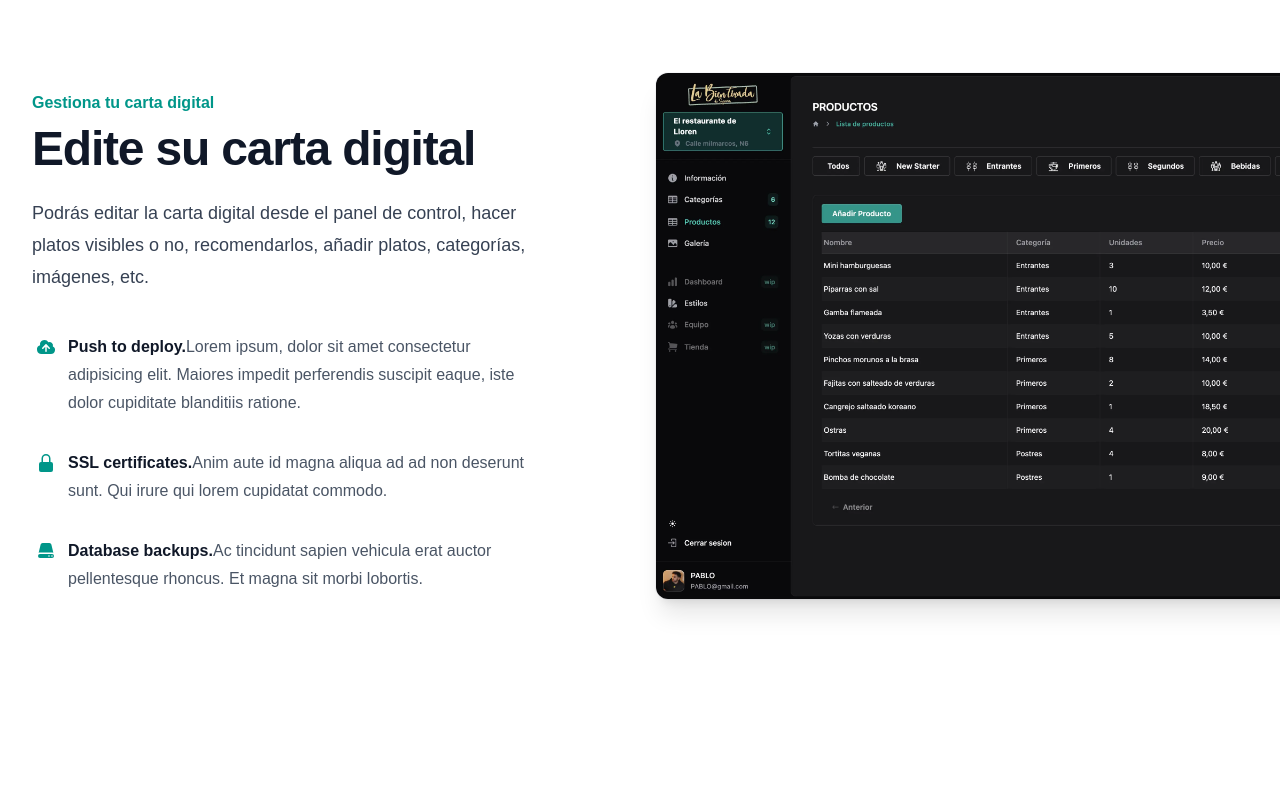
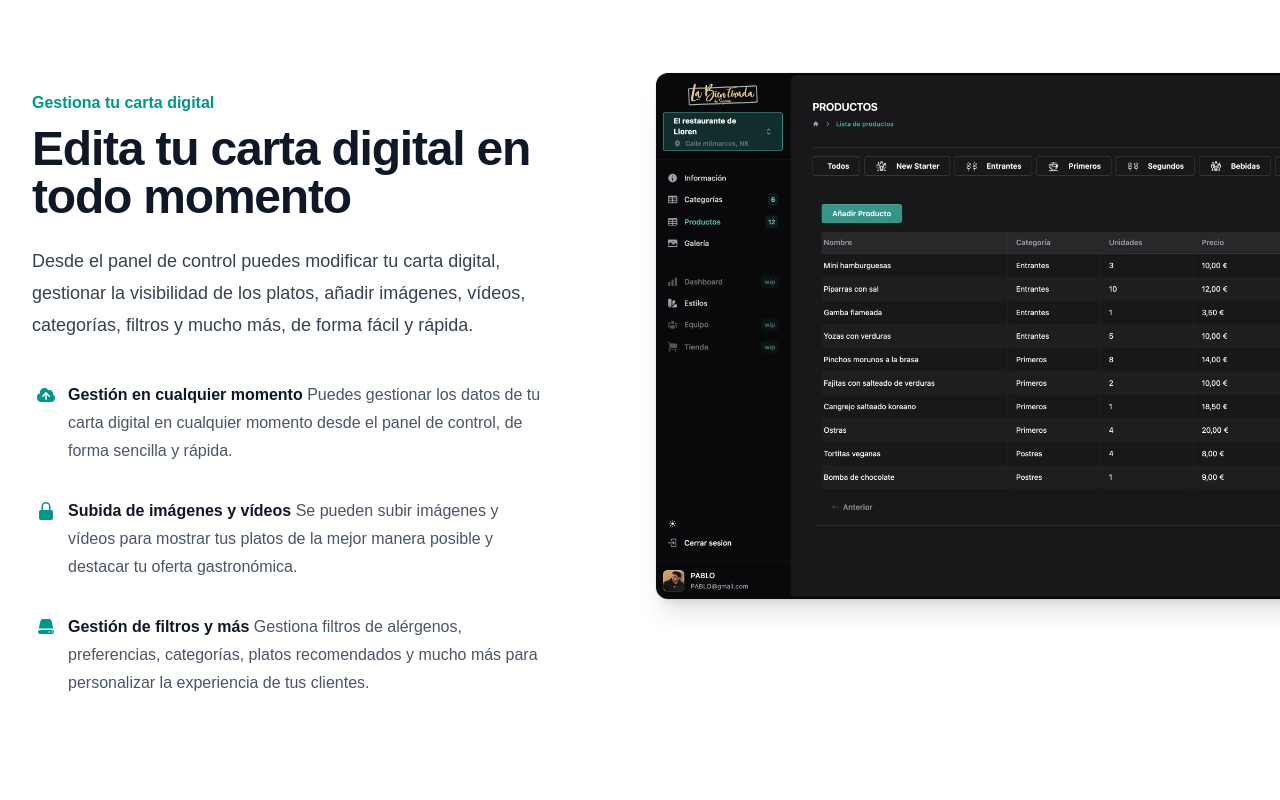
Before and after one commit to Allorentee/landing-mv, a Next.js app: page / in a window 1280 px wide. Shown: the part 1160-1960 px from the top of the page. Built offline with nearby package versions, Linux system fonts and the light colour scheme.

Commit message:
Agregar nuevas secciones de preguntas frecuentes y estadísticas, renombrar importaciones y actualizar descripciones en la sección de características del backoffice. Mejorar la estructura de la página principal con la inclusión de la sección de llamada a la acción.

```diff
--- a/src/app/page.tsx
+++ b/src/app/page.tsx
@@ -1,11 +1,12 @@
 import BackofficeFeaturesSection from "@/sections/backoffice-features";
-import CallToActionSection from "@/sections/CallToAction";
+import CallToActionSection from "@/sections/call-to-action";
 import Header from "@/sections/header";
 import HeroSection from "@/sections/hero";
 import PricingSection from "@/sections/pricing";
 import ContactUsSection from "@/sections/contact-us";
 import ContentSection from "@/sections/content";
 import Footer from "@/sections/footer";
+import FaqsSection from "@/sections/faqs";
 
 export default function Home() {
   return (
@@ -17,6 +18,7 @@ export default function Home() {
       <CallToActionSection />
       <PricingSection />
       <ContactUsSection />
+      <FaqsSection />
       <Footer />
     </>
   );
--- a/src/sections/backoffice-features.tsx
+++ b/src/sections/backoffice-features.tsx
@@ -6,21 +6,21 @@ import {
 
 const features = [
   {
-    name: "Push to deploy.",
+    name: "Gestión en cualquier momento",
     description:
-      "Lorem ipsum, dolor sit amet consectetur adipisicing elit. Maiores impedit perferendis suscipit eaque, iste dolor cupiditate blanditiis ratione.",
+      "Puedes gestionar los datos de tu carta digital en cualquier momento desde el panel de control, de forma sencilla y rápida.",
     icon: CloudArrowUpIcon,
   },
   {
-    name: "SSL certificates.",
+    name: "Subida de imágenes y vídeos",
     description:
-      "Anim aute id magna aliqua ad ad non deserunt sunt. Qui irure qui lorem cupidatat commodo.",
+      "Se pueden subir imágenes y vídeos para mostrar tus platos de la mejor manera posible y destacar tu oferta gastronómica.",
     icon: LockClosedIcon,
   },
   {
-    name: "Database backups.",
+    name: "Gestión de filtros y más",
     description:
-      "Ac tincidunt sapien vehicula erat auctor pellentesque rhoncus. Et magna sit morbi lobortis.",
+      "Gestiona filtros de alérgenos, preferencias, categorías, platos recomendados y mucho más para personalizar la experiencia de tus clientes.",
     icon: ServerIcon,
   },
 ];
@@ -36,12 +36,12 @@ export default function BackofficeFeaturesSection() {
                 Gestiona tu carta digital
               </h2>
               <p className="mt-2 text-4xl font-semibold tracking-tight text-pretty text-gray-900 sm:text-5xl">
-                Edite su carta digital
+                Edita tu carta digital en todo momento
               </p>
               <p className="mt-6 text-lg/8 text-gray-700">
-                Podrás editar la carta digital desde el panel de control, hacer
-                platos visibles o no, recomendarlos, añadir platos, categorías,
-                imágenes, etc.
+                Desde el panel de control puedes modificar tu carta digital,
+                gestionar la visibilidad de los platos, añadir imágenes, vídeos,
+                categorías, filtros y mucho más, de forma fácil y rápida.
               </p>
               <dl className="mt-10 max-w-xl space-y-8 text-base/7 text-gray-600 lg:max-w-none">
                 {features.map((feature) => (
@@ -53,7 +53,7 @@ export default function BackofficeFeaturesSection() {
                       />
                       {feature.name}
                     </dt>
-                    <dd className="inline">{feature.description}</dd>
+                    <dd className="inline"> {feature.description}</dd>
                   </div>
                 ))}
               </dl>
@@ -61,7 +61,7 @@ export default function BackofficeFeaturesSection() {
           </div>
 
           <img
-            alt="Product screenshot"
+            alt="Panel de control de la carta digital"
             src="/preview/backoffice.webp"
             width={2432}
             height={1442}
--- a/src/sections/content.tsx
+++ b/src/sections/content.tsx
@@ -128,7 +128,7 @@ export default function ContentSection() {
         </div>
         <div
           ref={movilRef}
-          className="-mt-12 -ml-[40%] p-12 lg:sticky lg:top-4 lg:col-start-2 lg:row-span-2 lg:row-start-1 lg:overflow-hidden"
+          className="-mt-12 md:-ml-[40%] p-12 lg:sticky lg:top-4 lg:col-start-2 lg:row-span-2 lg:row-start-1 lg:overflow-hidden"
         >
           <AppScreenshot>
             <img
--- /dev/null
+++ b/src/sections/faqs.tsx
@@ -0,0 +1,83 @@
+import {
+  Disclosure,
+  DisclosureButton,
+  DisclosurePanel,
+} from "@headlessui/react";
+import { MinusSmallIcon, PlusSmallIcon } from "@heroicons/react/24/outline";
+
+const faqs = [
+  {
+    question: "¿Qué es MenuVision?",
+    answer:
+      "MenuVision es una plataforma digital que permite a los restaurantes mostrar su carta de manera interactiva, moderna y accesible desde cualquier dispositivo mediante un código QR.",
+  },
+  {
+    question: "¿Cómo puedo actualizar mi carta?",
+    answer:
+      "Puedes actualizar tu carta en tiempo real desde el panel de control. Los cambios se reflejan al instante en todos los dispositivos de tus clientes, sin necesidad de imprimir nada.",
+  },
+  {
+    question: "¿Es necesario instalar alguna aplicación?",
+    answer:
+      "No, tus clientes solo necesitan escanear el código QR con la cámara de su móvil para acceder a la carta digital. No hace falta descargar ninguna app.",
+  },
+  {
+    question: "¿Puedo destacar platos recomendados o alérgenos?",
+    answer:
+      "Sí, puedes marcar platos como recomendados y añadir información sobre alérgenos y preferencias alimentarias para que tus clientes filtren fácilmente.",
+  },
+  {
+    question: "¿Qué ventajas tiene respecto a una carta tradicional?",
+    answer:
+      "La carta digital es más higiénica, siempre está actualizada, permite mostrar imágenes y descripciones, y mejora la experiencia del cliente con filtros y recomendaciones.",
+  },
+  {
+    question: "¿Cómo puedo contratar MenuVision?",
+    answer:
+      "Contáctanos a través del formulario de la web o por email y te ayudaremos a poner en marcha tu carta digital personalizada en muy poco tiempo.",
+  },
+];
+
+export default function FaqsSection() {
+  return (
+    <div className="bg-white">
+      <div className="mx-auto max-w-7xl px-6 py-24 sm:py-32 lg:px-8 lg:py-40">
+        <div className="mx-auto max-w-4xl">
+          <h2 className="text-4xl font-semibold tracking-tight text-gray-900 sm:text-5xl">
+            Preguntas frecuentes
+          </h2>
+          <dl className="mt-16 divide-y divide-gray-900/10">
+            {faqs.map((faq) => (
+              <Disclosure
+                key={faq.question}
+                as="div"
+                className="py-6 first:pt-0 last:pb-0"
+              >
+                <dt>
+                  <DisclosureButton className="group flex w-full items-start justify-between text-left text-gray-900">
+                    <span className="text-base/7 font-semibold">
+                      {faq.question}
+                    </span>
+                    <span className="ml-6 flex h-7 items-center">
+                      <PlusSmallIcon
+                        aria-hidden="true"
+                        className="size-6 group-data-open:hidden"
+                      />
+                      <MinusSmallIcon
+                        aria-hidden="true"
+                        className="size-6 group-not-data-open:hidden"
+                      />
+                    </span>
+                  </DisclosureButton>
+                </dt>
+                <DisclosurePanel as="dd" className="mt-2 pr-12">
+                  <p className="text-base/7 text-gray-600">{faq.answer}</p>
+                </DisclosurePanel>
+              </Disclosure>
+            ))}
+          </dl>
+        </div>
+      </div>
+    </div>
+  );
+}
--- /dev/null
+++ b/src/sections/stats.tsx
@@ -0,0 +1,27 @@
+const stats = [
+  { id: 1, name: "Incremento medio de ingresos", value: "+18%" },
+  { id: 2, name: "Restaurantes que confían en MenuVision", value: "250+" },
+  { id: 3, name: "Cartas digitales creadas", value: "1.200+" },
+];
+
+export default function StatsSection() {
+  return (
+    <div className="bg-white py-24 sm:py-32">
+      <div className="mx-auto max-w-7xl px-6 lg:px-8">
+        <dl className="grid grid-cols-1 gap-x-8 gap-y-16 text-center lg:grid-cols-3">
+          {stats.map((stat) => (
+            <div
+              key={stat.id}
+              className="mx-auto flex max-w-xs flex-col gap-y-4"
+            >
+              <dt className="text-base/7 text-gray-600">{stat.name}</dt>
+              <dd className="order-first text-3xl font-semibold tracking-tight text-gray-900 sm:text-5xl">
+                {stat.value}
+              </dd>
+            </div>
+          ))}
+        </dl>
+      </div>
+    </div>
+  );
+}
```
Also changed, not shown: src/sections/call-to-action.tsx (renamed from src/sections/CallToAction.tsx).
